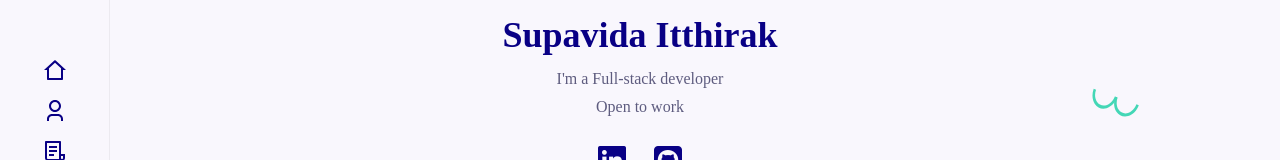
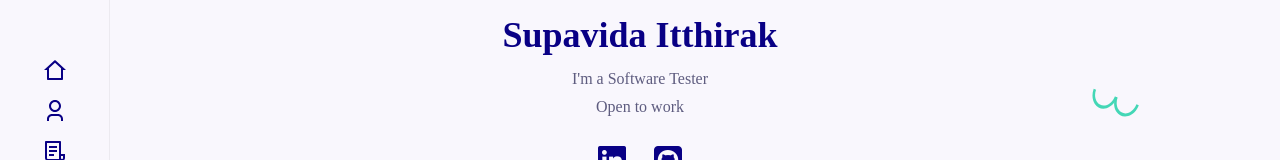
Before and after one commit to BFSupavida/supavida_portfolio, a React (Vite) app: page / in a window 1280 px wide. Shown: the part 272-432 px from the top of the page. Built offline with nearby package versions, Linux system fonts and the light colour scheme.

Commit message:
change description of Home

```diff
--- a/src/components/home/Home.jsx
+++ b/src/components/home/Home.jsx
@@ -14,7 +14,7 @@ export const Home = () => {
         <div className="intro">
           {/* <img src={Me} alt="" className="home__img" /> */}
           <h1 className="home__name">Supavida Itthirak</h1>
-          <span className="home__education">I'm a Full-stack developer</span>
+          <span className="home__education">I'm a Software Tester</span>
           <p className="status">Open to work</p>
           <HeaderSocials />
           <a href={Resume} className="btn" target="_blank">
```
